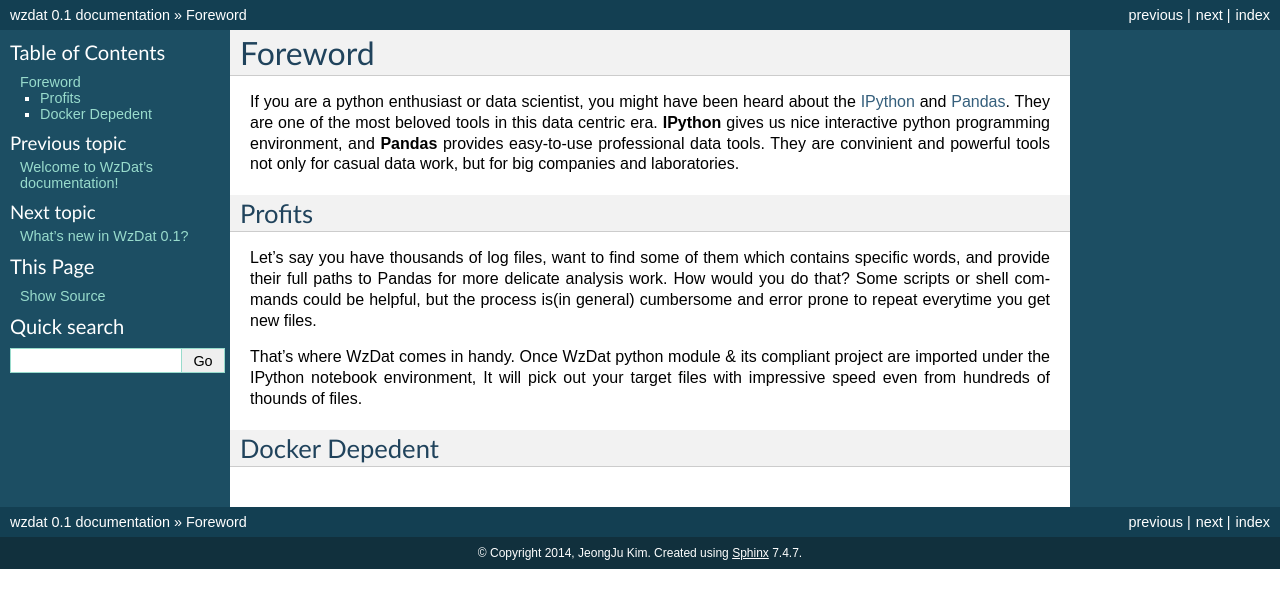
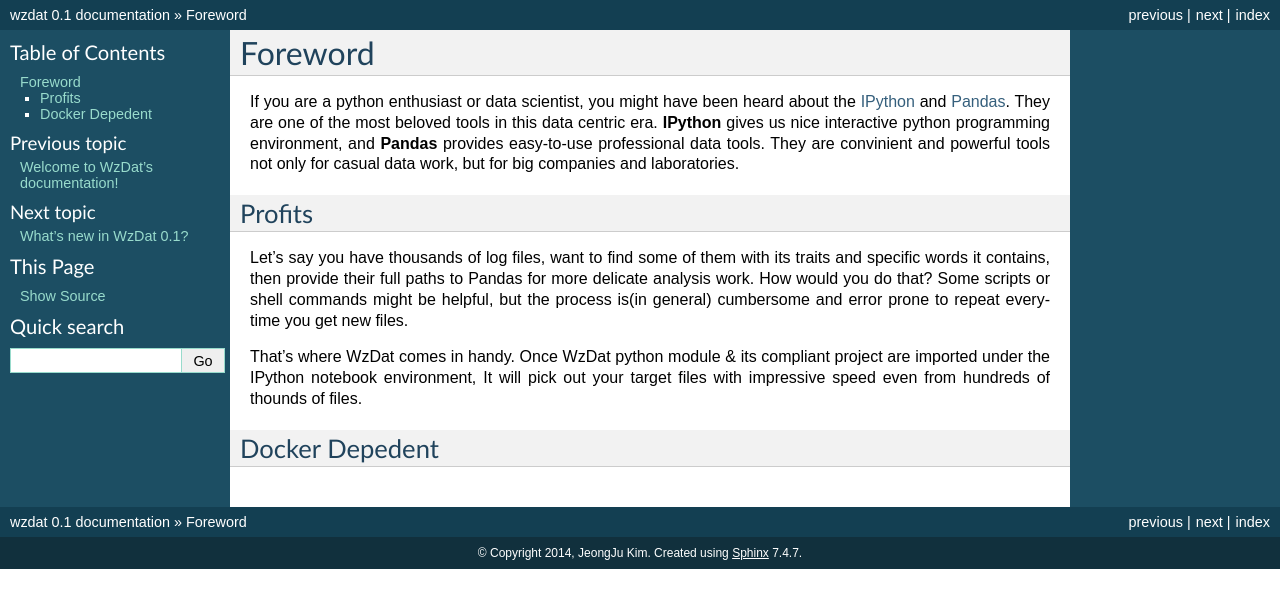
Before and after one commit to haje01/wzdat, a Sphinx documentation site: the page built from docs/foreword.rst, in a window 1280 px wide. Shown: the top 608 px of the page. Built offline with Sphinx 7.4.7, drawn with Linux system fonts in a browser that asks for light colours.

Commit message:
Update foreword.rst

```diff
--- a/docs/foreword.rst
+++ b/docs/foreword.rst
@@ -6,7 +6,7 @@ If you are a python enthusiast or data scientist, you might have been heard abou
 Profits
 -------
 
-Let's say you have thousands of log files, want to find some of them which contains specific words, and provide their full paths to Pandas for more delicate analysis work. How would you do that? Some scripts or shell commands could be helpful, but the process is(in general) cumbersome and error prone to repeat everytime you get new files.
+Let's say you have thousands of log files, want to find some of them with its traits and specific words it contains, then provide their full paths to Pandas for more delicate analysis work. How would you do that? Some scripts or shell commands might be helpful, but the process is(in general) cumbersome and error prone to repeat everytime you get new files.
 
 That's where WzDat comes in handy. Once WzDat python module & its compliant project are imported under the IPython notebook environment, It will pick out your target files with impressive speed even from hundreds of thounds of files.
 
```
